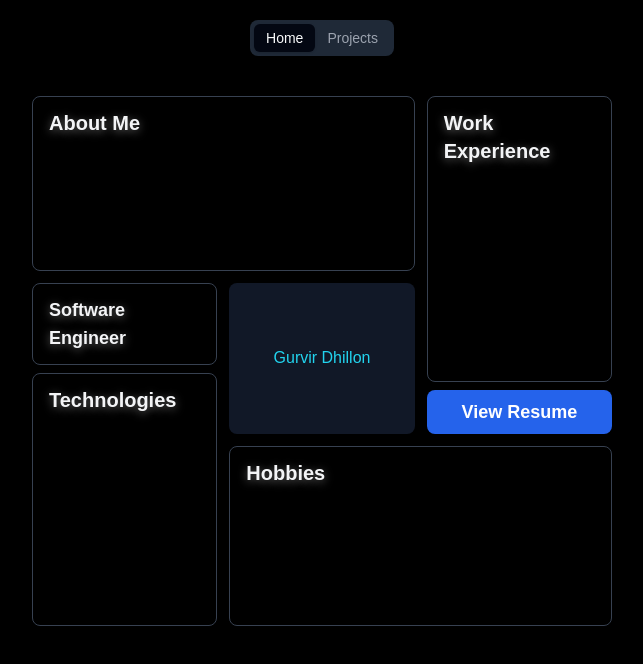
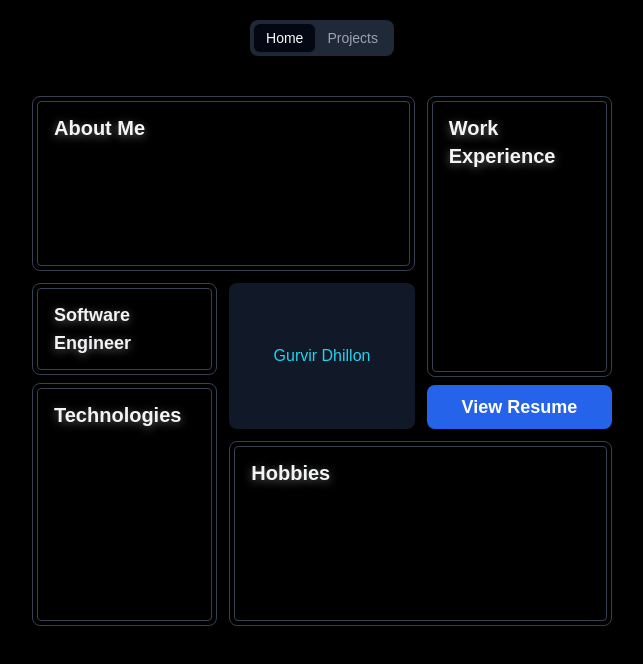
Before and after one commit to gdhillon2/portfolio, a Next.js app: page / in a window 1280 px wide. Shown: the top 664 px of the page, without its empty margins (318-961 px from the left). Built offline with nearby package versions, Linux system fonts and the light colour scheme.

Commit message:
added borders to the home page sections

```diff
--- a/app/page.tsx
+++ b/app/page.tsx
@@ -16,16 +16,20 @@ export default function Home() {
             <div className="grid grid-cols-3 w-[50%] h-[75%] gap-3 p-5">
                 <div className="hero-section">
                     <div className="animate-slide-in-left w-full h-full">
-                        <div className="relative w-full h-full px-4 py-3 rounded-lg border border-gray-700 base-text shadow-md">
+                        <div className="relative w-full h-full p-1 rounded-lg border border-gray-700 base-text shadow-md">
+                            <div className="relative w-full h-full px-4 py-3 rounded-sm border border-gray-700 base-text shadow-md">
                                 <div className="text-shadow text-xl font-bold">About Me</div>
+                            </div>
                         </div>
                     </div>
                 </div>
                 <div className="work-section">
                     <div className="w-full h-full flex flex-col gap-2">
-                        <div className="w-full h-full px-4 py-3 rounded-lg border border-gray-700 base-text animate-slide-in-down opacity-0 shadow-md">
+                        <div className="w-full h-full p-1 rounded-lg border border-gray-700 base-text animate-slide-in-down opacity-0 shadow-md">
+                            <div className="relative w-full h-full px-4 py-3 rounded-sm border border-gray-700 base-text shadow-md">
                                 <div className="text-shadow text-xl font-bold">Work Experience</div>
                                 <div className="w-full h-full"></div>
+                            </div>
                         </div>
                         <div className="flex w-full animate-slide-in-right-delay-200 opacity-0">
                             <Card
@@ -40,12 +44,16 @@ export default function Home() {
                 <div className="tech-section">
                     <div className="w-full h-full flex flex-col gap-2">
                         <div className="flex w-full animate-slide-in-left-delay-200 opacity-0">
-                            <div className="text-shadow flex w-full h-full px-4 py-3 rounded-lg base-text text-lg font-bold border border-gray-700">
+                            <div className="text-shadow flex w-full h-full p-1 rounded-lg base-text text-lg font-bold border border-gray-700">
+                                <div className="relative w-full h-full px-4 py-3 rounded-sm border border-gray-700 base-text shadow-md">
                                     Software Engineer
                                 </div>
                             </div>
-                        <div className="w-full h-full px-4 py-3 animate-slide-in-up rounded-lg border border-gray-700 base-text text-pink-400 shadow-md">
+                        </div>
+                        <div className="w-full h-full p-1 animate-slide-in-up rounded-lg border border-gray-700 base-text text-pink-400 shadow-md">
+                            <div className="relative w-full h-full px-4 py-3 rounded-sm border border-gray-700 base-text shadow-md">
                                 <div className="text-shadow text-xl font-bold">Technologies</div>
+                            </div>
                         </div>
                     </div>
                 </div>
@@ -56,8 +64,10 @@ export default function Home() {
                 </div>
                 <div className="hobbies-section">
                     <div className="animate-slide-in-right w-full h-full">
-                        <div className="w-full h-full px-4 py-3 rounded-lg border border-gray-700 base-text shadow-md">
+                        <div className="w-full h-full p-1 rounded-lg border border-gray-700 base-text shadow-md">
+                            <div className="relative w-full h-full px-4 py-3 rounded-sm border border-gray-700 base-text shadow-md">
                                 <div className="text-shadow text-xl font-bold">Hobbies</div>
+                            </div>
                         </div>
                     </div>
                 </div>
```
Lines whose indentation alone changed are shown as unchanged.
